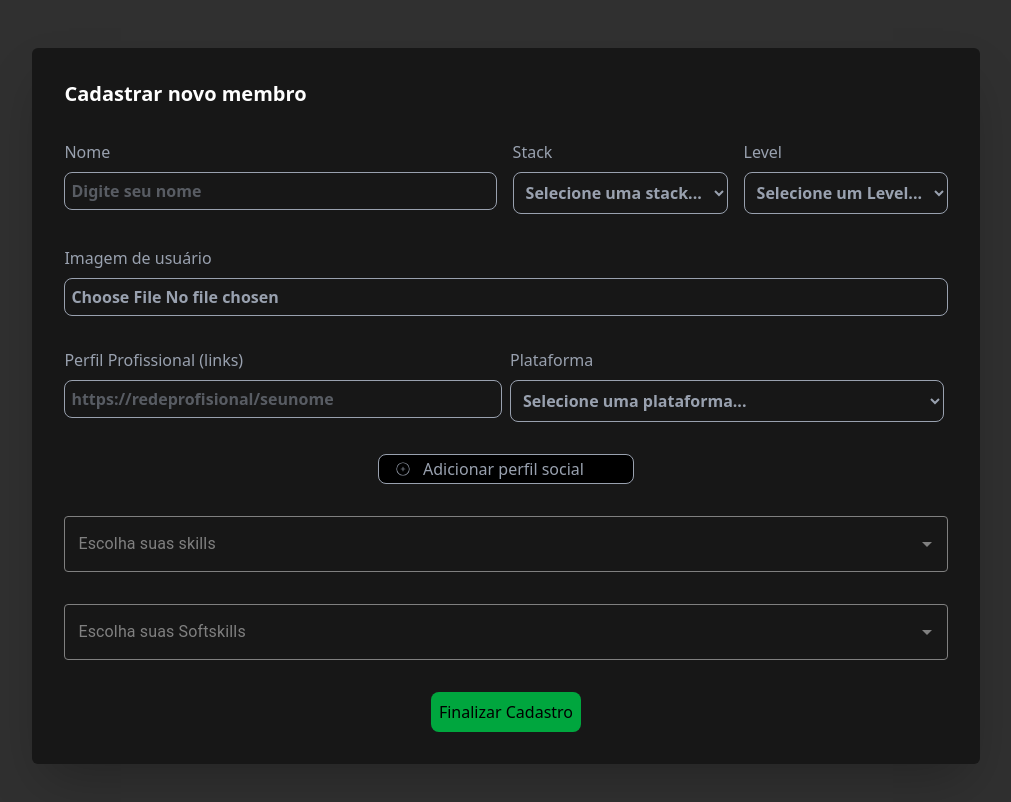
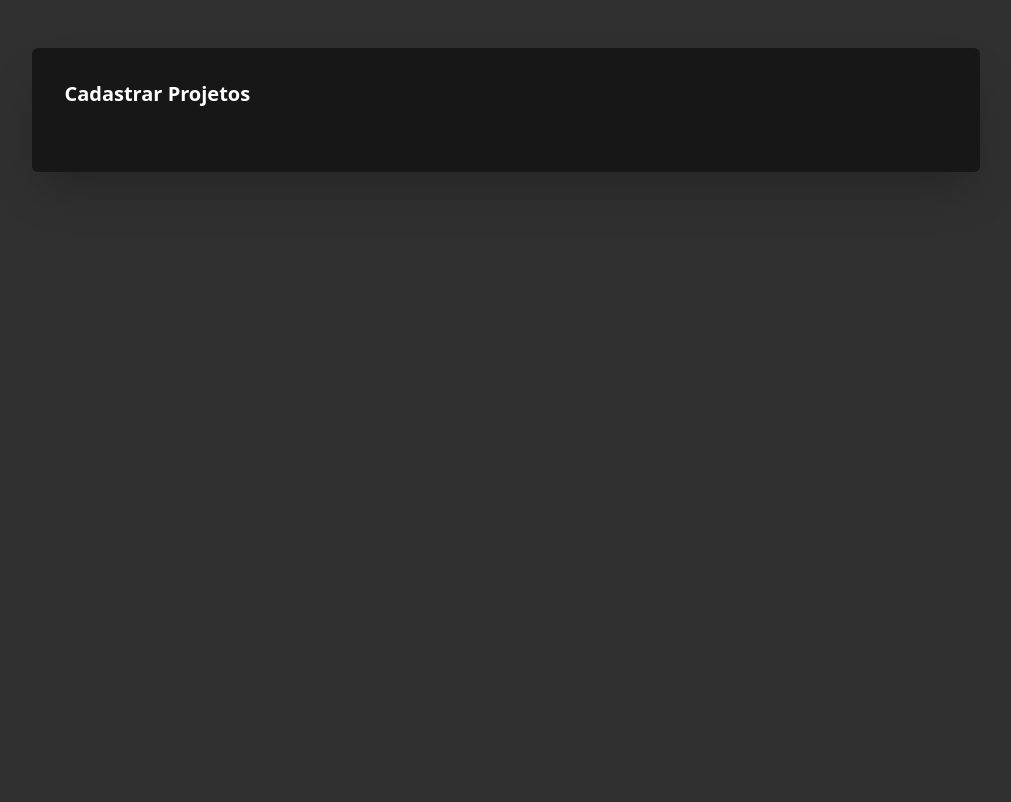
Before and after one commit to Projeto-FrontEnd-Fusion/team-project-management, a React (Vite) app: page /projects in a window 1280 px wide. Shown: the top 802 px of the page, without its empty margins (134-1145 px from the left). Built offline with nearby package versions, Linux system fonts and the light colour scheme; data requests are answered from the project's data file.

Commit message:
feat: create application routes

```diff
--- a/db.json
+++ b/db.json
@@ -17,6 +17,27 @@
       ],
       "softSkills": [
         "4"
+      ]
+    },
+    {
+      "id": "efca",
+      "name": "teste rotas",
+      "stack": "Frontend",
+      "level": "Code Wizard",
+      "profileImage": {
+        "0": {}
+      },
+      "professionalProfiles": [
+        {
+          "url": "https://github.com/",
+          "platform": "LinkedIn"
+        }
+      ],
+      "skills": [
+        "2"
+      ],
+      "softSkills": [
+        "3"
       ]
     }
   ],
--- a/package.json
+++ b/package.json
@@ -22,6 +22,7 @@
     "react-dom": "^18.3.1",
     "react-hook-form": "^7.54.2",
     "react-icons": "^5.5.0",
+    "react-router-dom": "^7.5.0",
     "tailwindcss": "^4.0.6",
     "zod": "^3.24.2",
     "zustand": "^5.0.3"
--- a/src/App.tsx
+++ b/src/App.tsx
@@ -1,17 +1,15 @@
 
-import Form from './components/Form/Form'
+import Form from './components/Form/Form';
+import { Routes, Route } from 'react-router-dom';
+import Projects from './components/Projects/Projects';
 
 function App() {
 
   return (
-    <>
-      <main className="min-h-screen flex flex-col items-center p-12">
-        <section className="bg-neutral-900 rounded-md w-[80%] p-8 shadow-2xl">
-          <h3 className="font-semibold text-xl text-white mb-8">Cadastrar novo membro</h3>
-          <Form />
-        </section>
-      </main>
-    </>
+    <Routes>
+      <Route path='/' element={<Form />}/>
+      <Route path='/projects' element={<Projects />}/>
+    </Routes>
   )
 }
 
--- a/src/components/Form/Form.tsx
+++ b/src/components/Form/Form.tsx
@@ -43,6 +43,9 @@ const Form = () => {
   };
 
   return (
+    <main className="min-h-screen flex flex-col items-center p-12">
+        <section className="bg-neutral-900 rounded-md w-[80%] p-8 shadow-2xl">
+          <h3 className="font-semibold text-xl text-white mb-8">Cadastrar novo membro</h3>
           <FormProvider {...methods}>
             <form onSubmit={methods.handleSubmit(handleSubmitForm)} className="flex flex-col gap-8">
               <div className="w-full flex justify-between gap-4 flex-wrap xl:flex-nowrap">
@@ -126,6 +129,8 @@ const Form = () => {
               </div>
             </form>
           </FormProvider>
+        </section>
+      </main>
   )
 };
 
--- a/src/components/Input/Input.tsx
+++ b/src/components/Input/Input.tsx
@@ -25,7 +25,7 @@ const Input = ({ id, label, type = "text", ...props }: InputProps) => {
         type={type}
         {...register(id)}
         {...props}
-        className="text-gray-400 font-bold border-1 p-[6px] rounded-lg"
+        className="text-gray-400 font-bold border-1 p-[6px] rounded-lg border-gray-400"
         {...(type === "file" && { value: undefined })}
       />
 
--- /dev/null
+++ b/src/components/Projects/Projects.tsx
@@ -0,0 +1,11 @@
+const Projects = () => {
+  return(
+    <main className="min-h-screen flex flex-col items-center p-12">
+      <section className="bg-neutral-900 rounded-md w-[80%] p-8 shadow-2xl">
+        <h3 className="font-semibold text-xl text-white mb-8">Cadastrar Projetos</h3>
+      </section>
+    </main>
+  );
+}
+
+export default Projects;
--- a/src/hooks/useSubmitMemberForm.ts
+++ b/src/hooks/useSubmitMemberForm.ts
@@ -1,14 +1,17 @@
 import { useMutation } from "@tanstack/react-query";
 import { useMemberStore } from "../store/useMemberStore";
 import { sendMemberData } from "../api/sendMemberData/sendMemberData";
+import { useNavigate } from "react-router-dom";
 
 export const useSubmitMemberForm = () => {
   const setMemberId = useMemberStore((state) => state.setMemberId);
+  const navigate = useNavigate();
 
   return useMutation({
     mutationFn: sendMemberData,
     onSuccess: (data) => {
       setMemberId(data.id);
+      navigate('/projects');
     },
   });
 };
--- a/src/main.tsx
+++ b/src/main.tsx
@@ -3,13 +3,16 @@ import { createRoot } from "react-dom/client";
 import "./index.css";
 import App from "./App.tsx";
 import { QueryClient, QueryClientProvider } from "@tanstack/react-query";
+import { BrowserRouter } from 'react-router-dom';
 
 const client = new QueryClient();
 
 createRoot(document.getElementById("root")!).render(
   <StrictMode>
     <QueryClientProvider client={client}>
-      <App />
+      <BrowserRouter>
+        <App />
+      </BrowserRouter>
     </QueryClientProvider>
   </StrictMode>
 );
```
Also changed, not shown: 2 other files (tests, documents, lock files or other folders). Lines whose indentation alone changed are shown as unchanged.
